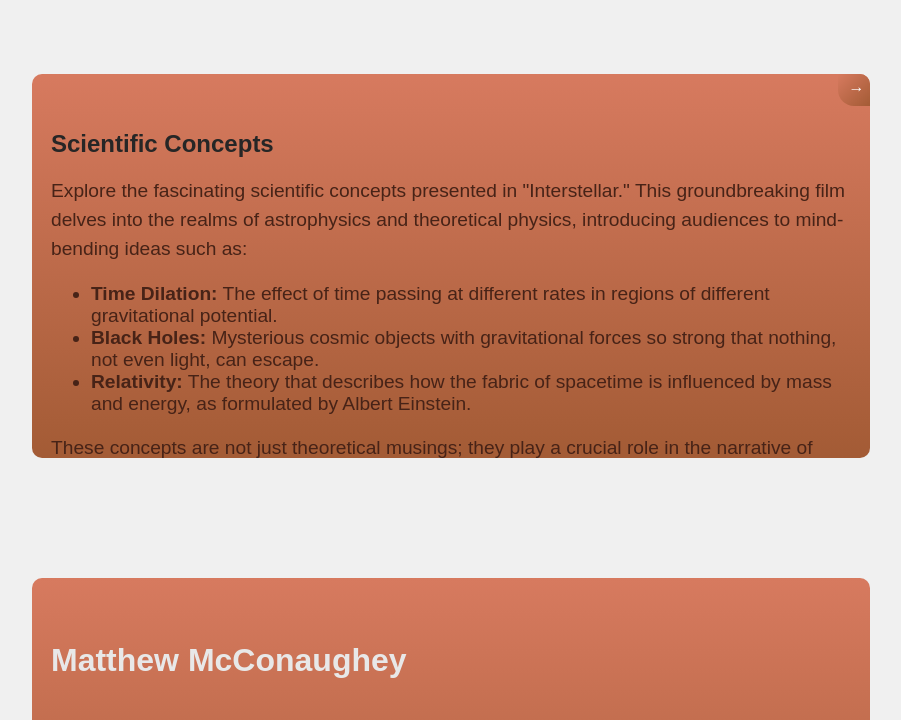
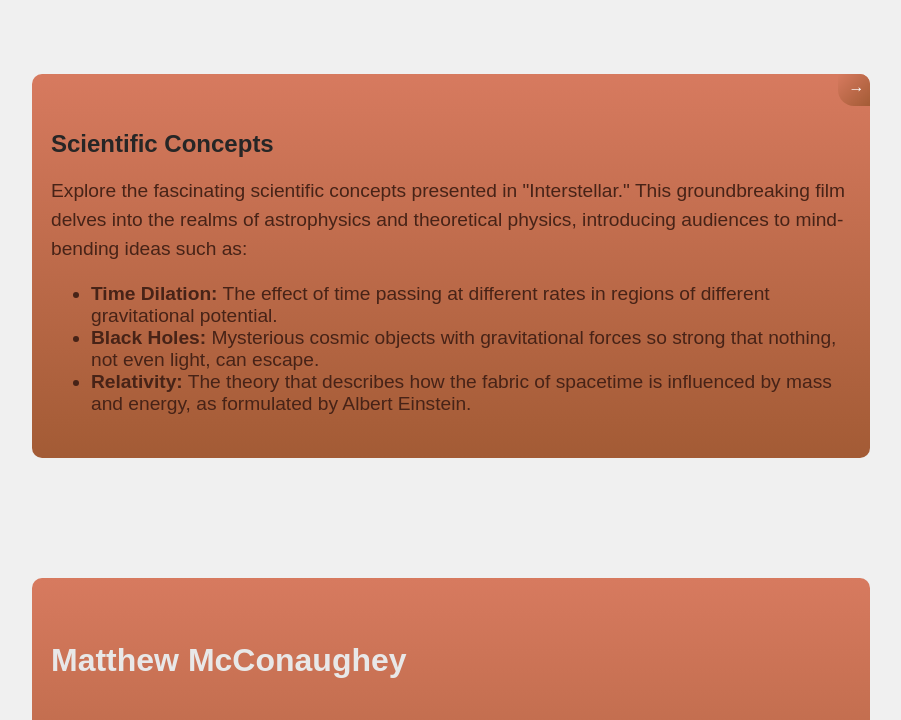
Before and after one commit to callmemaid/interstellarpresentation, a plain HTML site: page index.html in a window 1280 px wide. Shown: the part 530-1250 px from the top of the page, without its empty margins (189-1090 px from the left). Drawn offline with Linux system fonts and the light colour scheme; a web font is replaced by a local one.

Commit message:
science concepts fixed

```diff
--- a/index.html
+++ b/index.html
@@ -35,8 +35,7 @@
         <li><strong>Relativity:</strong> The theory that describes how the fabric of spacetime is influenced by mass and energy, as formulated by Albert Einstein.</li>
     </ul>
 
-    <p class="small-desc">These concepts are not just theoretical musings; they play a crucial role in the narrative of "Interstellar," providing a scientifically rich backdrop to the human drama taking place in the far reaches of space.</p>
-        <div class="go-corner">
+    <div class="go-corner">
           <div class="go-arrow">→</div>
         </div>
       </div>
```
